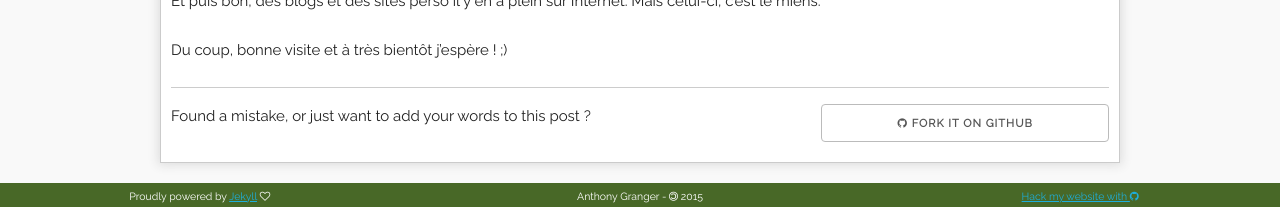
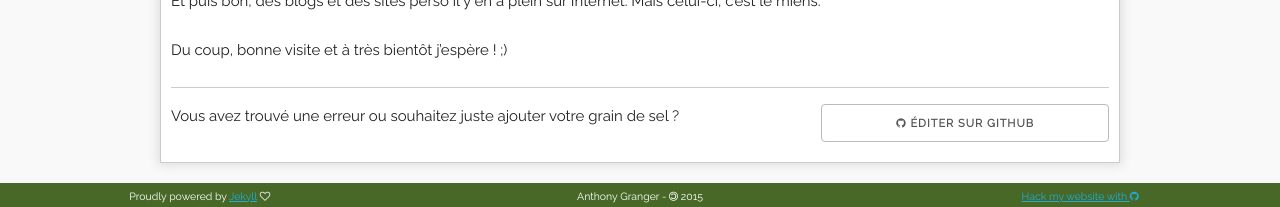
Before and after one commit to Chocanto/Chocanto.github.io, a Jekyll site: the page built from fr/_posts/2016-01-01-hello-world.md, in a window 1280 px wide. Shown: the part 777-984 px from the top of the page. Built offline with Jekyll 4.4.1, drawn with Linux system fonts in a browser that asks for light colours; Markdown is read by kramdown in place of the engine named in the settings.

Commit message:
Translate article footer

```diff
--- a/_config.yml
+++ b/_config.yml
@@ -48,3 +48,9 @@ t:
     subtitle:
         en: "My very own part of the Internet"
         fr: "Ma propre partie de l'Internet"
+    footer-article:
+        en: "Found a mistake, or just want to add your words to this post ?"
+        fr: "Vous avez trouvé une erreur ou souhaitez juste ajouter votre grain de sel ?"
+    fork:
+        en: "Fork it on github"
+        fr: "Éditer sur github"
--- a/_includes/article-footer.html
+++ b/_includes/article-footer.html
@@ -1,8 +1,8 @@
 <footer class="row">
   <div class="eight columns">
-    Found a mistake, or just want to add your words to this post ?
+    {{ site.t['footer-article'][page.lang] }}
   </div>
   <div class="four columns">
-    <a class="button github-edit" href="{{ site.github-url }}{{ site.github-default-branch }}{{ page.path }}" target="_blank"><i class="fa fa-github"></i> Fork it on github</a>
+    <a class="button github-edit" href="{{ site.github-url }}{{ site.github-default-branch }}{{ page.path }}" target="_blank"><i class="fa fa-github"></i> {{ site.t['fork'][page.lang] }}</a>
   </div>
 </footer>
```
